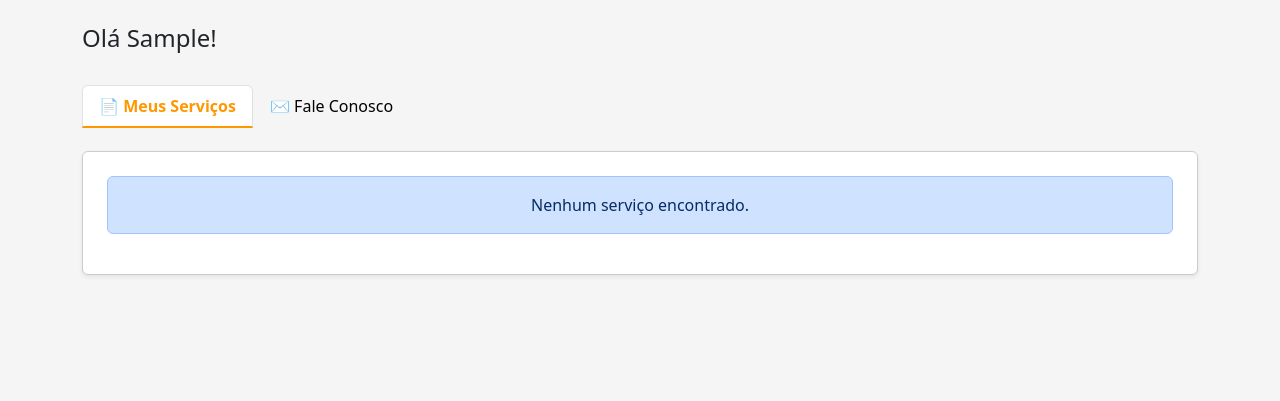
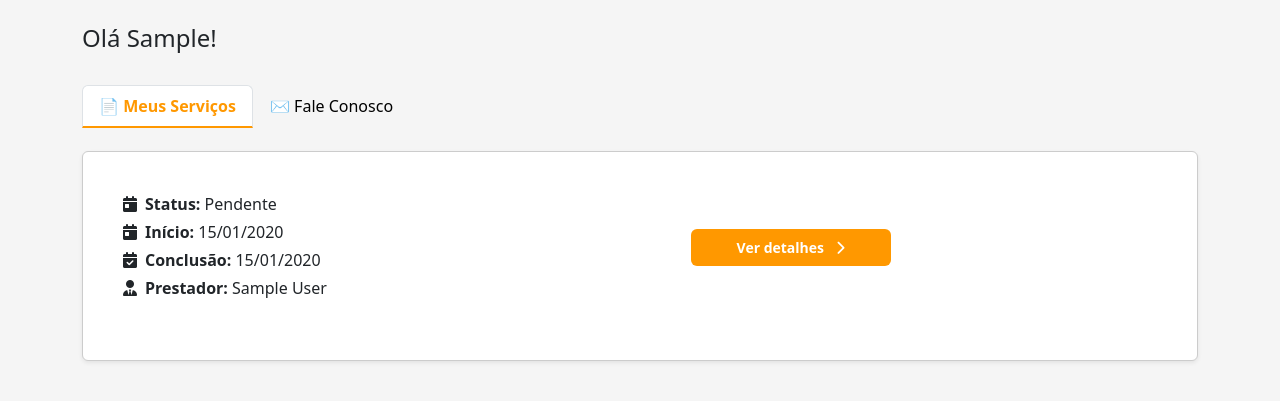
Before and after one commit to Adan-Marques/tcc_ads, a Django app: page /ticket/gerenciar-tickets-cliente/ in a window 1280 px wide. Shown: the part 197-598 px from the top of the page. Run offline with Django 5.2, Linux system fonts and the light colour scheme; a user stored in the database is signed in; tables that the repository leaves empty hold one stand-in row (values such as "Sample post"); some libraries are stand-ins or nearby versions.

Commit message:
Feat rating service

```diff
--- a/services/models.py
+++ b/services/models.py
@@ -60,8 +60,11 @@ class Service(models.Model):
     dataConclusao = models.DateField()
     prestador = models.ForeignKey(User, on_delete=models.SET_NULL, null=True, blank=True, related_name="servicos_contratados")
     cliente = models.ForeignKey(User, on_delete=models.SET_NULL, null=True, blank=True, related_name="servicos_prestados")
-
+    comentario = models.TextField(blank=True, null=True)
 
 class Rating(models.Model):
-    pessoa = models.ForeignKey(User, on_delete=models.CASCADE)
+    avaliado = models.ForeignKey(User, on_delete=models.CASCADE, related_name="avaliacoes_recebidas", null=True)
+    avaliador = models.ForeignKey(User, on_delete=models.CASCADE, related_name="avaliacoes_enviadas", null=True)
+    service = models.ForeignKey(Service, on_delete=models.SET_NULL, blank=True, null=True)
+    comentario = models.TextField(blank=True, null=True)
     rating = models.IntegerField(default=0)
--- a/services/urls.py
+++ b/services/urls.py
@@ -12,7 +12,7 @@ urlpatterns = [
     path('orcamento/<int:pk>/aceitar/', views.aceitarOrcamento, name='aceitar-orcamento'),
     path('orcamento/<int:pk>/recusar/', views.recusarOrcamento, name='recusar-orcamento'),
     path('excluir-ticket/<int:pk>/', views.excluirTicket, name='excluir-ticket'),
-    path('avaliar-servico/', views.avaliar_servico, name='avaliar-servico'),
+    path('avaliar-servico/<int:pk>/', views.avaliar_servico, name='avaliar-servico'),
     path('minhas-avaliacoes/', views.minhas_avaliacoes, name='minhas-avaliacoes'),
     path('gerenciar-tickets-prestador/', views.gerenciarTicketPrestador, name='gerenciar-tickets-prestador'),
     path('avaliacoes-prestador/', views.avaliacoesPrestador, name='avaliacoes-prestador'),
--- a/services/views.py
+++ b/services/views.py
@@ -1,6 +1,6 @@
 from multiprocessing import context
 from django.shortcuts import render, redirect, get_object_or_404
-from .models import TicketServico, Orcamento, Service
+from .models import TicketServico, Orcamento, Service, Rating
 from users.models import Endereco
 from django.contrib.auth.decorators import login_required
 from django.http import HttpResponse, HttpResponseForbidden
@@ -151,9 +151,29 @@ def recusarOrcamento(request, pk):
     orcamento.save()
     return redirect('detalhes-pedido', pk=ticket_id)
 
-def avaliar_servico(request):
+@user_is('C')
+@login_required
+def avaliar_servico(request, pk):
+    service = Service.objects.get(pk=pk)
+    if request.method == 'POST':
+        if Rating.objects.filter(service=service, avaliado=request.user).exists():
+            messages.error(request, "Você já avaliou este serviço.")
+            return redirect('avaliar-servico', pk=pk)
 
-    return render(request, 'cliente/avaliarServico.html', )
+        rating = Rating.objects.create(
+            avaliado = request.user,
+            avaliador = service.prestador,
+            service = service,
+            comentario = request.POST.get('comentario'),
+            rating = request.POST.get('nota')
+        )
+        messages.success(request, "Avaliação enviada com sucesso!")
+        return redirect('avaliar-servico', pk=pk)
+
+    context = {
+            'service': service,
+    }
+    return render(request, 'cliente/avaliarServico.html', context)
 
 @user_is('C')
 @login_required
@@ -170,8 +190,11 @@ def avaliacoesPrestador(request):
     return render(request, 'prestador/avaliacoesPrestador.html', )
 
 def gerenciarTicketCliente(request):
-
-    return render(request, 'cliente/gerenciarTicketCliente.html', )
+    service_user = Service.objects.filter(cliente=request.user)
+    context = {
+        'service_user': service_user,
+     }
+    return render(request, 'cliente/gerenciarTicketCliente.html', context)
 
 def atualizar_servico(request, servico_id):
 
--- a/templates/cliente/gerenciarTicketCliente.html
+++ b/templates/cliente/gerenciarTicketCliente.html
@@ -30,30 +30,19 @@
           <div class="col-md-9">
             <div class="card-body d-flex justify-content-between align-items-center flex-wrap">
               <div class="me-3">
-                <p class="mb-1">
-                  <i class="fa-solid fa-calendar-day text-dark me-2"></i><strong>Início:</strong> {{
-                  service.dataInicio|date:"d/m/Y" }}
-                </p>
-                <p class="mb-1">
-                  <i class="fa-solid fa-calendar-check text-dark me-2"></i><strong>Conclusão:</strong> {{
-                  service.dataConclusao|date:"d/m/Y" }}
-                </p>
-                <p class="mb-1">
-                  <i class="fa-solid fa-user-tie text-dark me-2"></i><strong>Prestador:</strong> {{
-                  service.prestador.first_name }} {{ service.prestador.last_name }}
-                </p>
+                <!--<h5 class="card-title fw-bold">{{ service.get_categoria_display }}</h5>-->
+                <p class="mb-1"><i class="fa-solid fa-calendar-day text-dark me-2"></i><strong>Status:</strong> {{ service.get_status_display }}</p>
+
+                <p class="mb-1"><i class="fa-solid fa-calendar-day text-dark me-2"></i><strong>Início:</strong> {{ service.dataInicio|date:"d/m/Y" }}</p>
+                <p class="mb-1"><i class="fa-solid fa-calendar-check text-dark me-2"></i><strong>Conclusão:</strong> {{ service.dataConclusao|date:"d/m/Y" }}</p>
+                <p class="mb-1"><i class="fa-solid fa-user-tie text-dark me-2"></i><strong>Prestador:</strong> {{ service.prestador.first_name }} {{ service.prestador.last_name }}</p>
               </div>
               <div class="d-flex flex-column align-items-end gap-2">
                 <a href="{% url 'detalhes-pedido' service.ticket.pk %}" class="btn btn-warning text-white"
-                  style="width: 200px;">
-                  Ver detalhes <i class="fa-solid fa-chevron-right ms-2"></i>
-                </a>
-                {% if service.status == "E" %}
-                <a href="{% url 'avaliar-servico' service.pk %}" class="btn btn-warning text-white"
-                  style="width: 200px;">
-                  Avaliar <i class="fa-solid fa-star-exclamation"></i>
-                </a>
-                {% endif %}
+                  style="width: 200px;">Ver detalhes <i class="fa-solid fa-chevron-right ms-2"></i></a>
+                {% if service.status == "F" %}
+		<a href="{% url 'avaliar-servico' service.pk %}" class="btn btn-warning text-white" style="width: 200px;">Avaliar<i class="fa-solid fa-star-exclamation"></i></a>
+		{% endif %}
               </div>
             </div>
           </div>
```
Also changed, not shown: templates/cliente/avaliarTicket.html (added, +71 -0 lines), services/migrations/0004_remove_rating_pessoa_rating_avaliado_and_more.py (added), services/migrations/0005_alter_rating_avaliado_alter_rating_avaliador.py (added).
